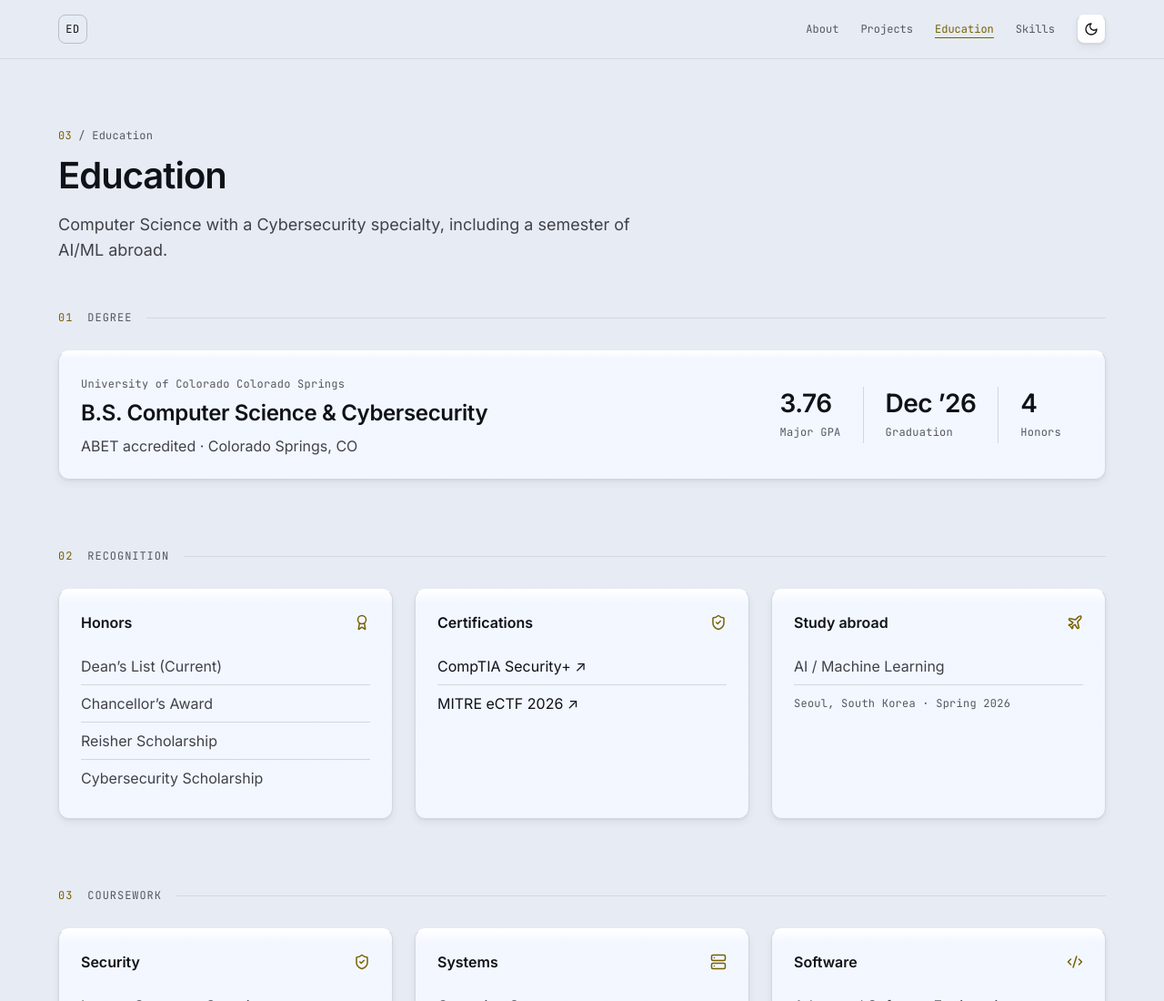
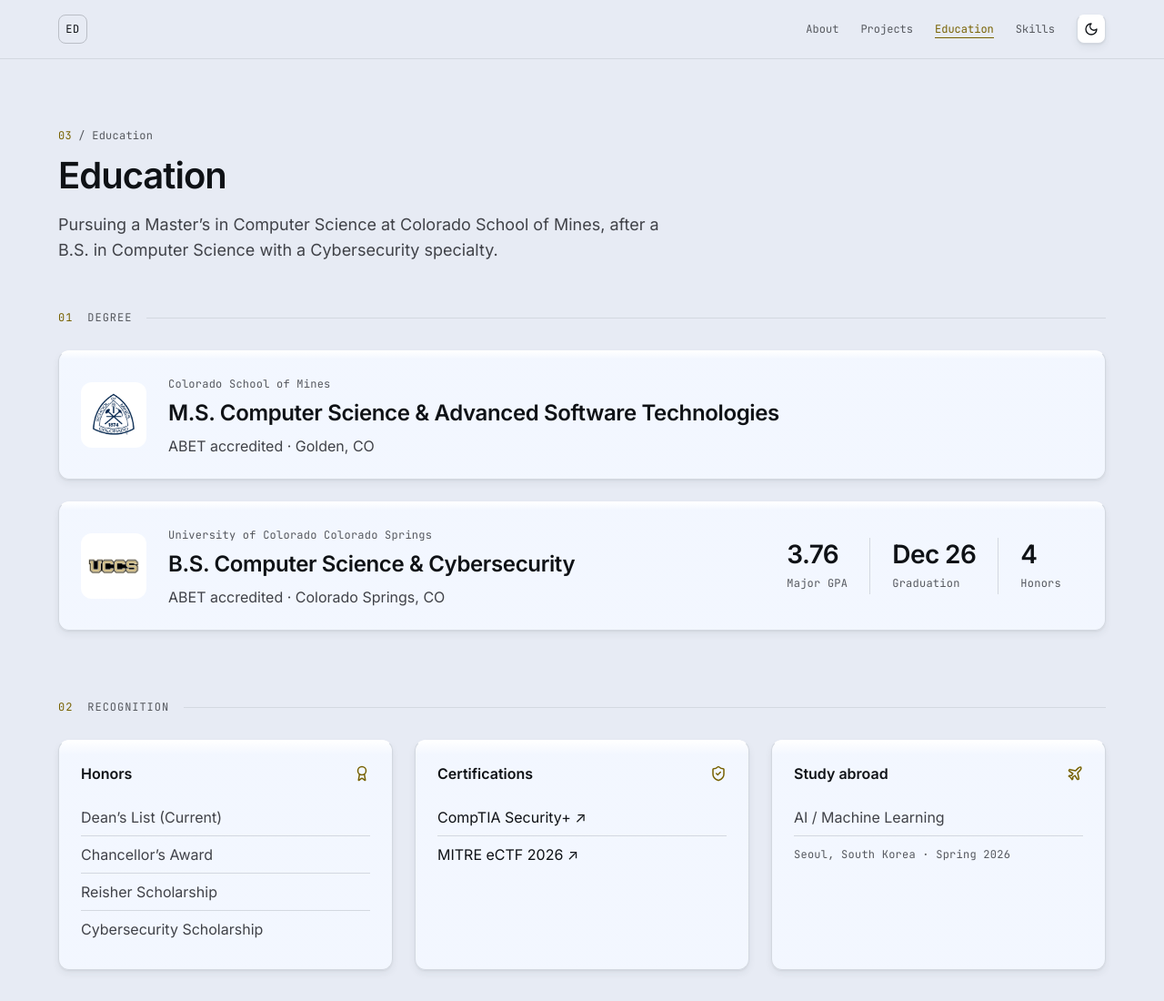
Before and after one commit to eduran04/eduran-portfolio, a plain HTML site: page education.html in a window 1280 px wide. Shown: the top 1100 px of the page at 91% size. Drawn offline with Linux system fonts and the light colour scheme.

Commit message:
update education & styling

```diff
--- a/css/style.css
+++ b/css/style.css
@@ -468,6 +468,9 @@ html:not(.js) .flip-btn { display: none; }
 }
 .degree h3 { margin-top: var(--s1); font: 600 24px/32px var(--sans); letter-spacing: -0.015em; }
 .degree .meta { margin-top: var(--s2); color: var(--text-muted); }
+.degree-id { display: flex; align-items: center; gap: var(--s4); }
+.degree-logo { width: 72px; height: 72px; flex: none; object-fit: contain; padding: 6px; background: #fff; border-radius: 12px; }
+.degree + .degree { margin-top: var(--s4); }
 .stats { display: grid; grid-template-columns: repeat(3, auto); }
 .stat { padding-inline: var(--s4); border-left: 1px solid var(--border-muted); }
 .stat:first-child { padding-left: 0; border-left: 0; }
--- a/education.html
+++ b/education.html
@@ -47,21 +47,34 @@
 <header class="page-head wrap">
   <p class="label eyebrow"><span class="idx">03</span> / Education</p>
   <h1>Education</h1>
-  <p class="lede">Computer Science with a Cybersecurity specialty, including a semester of AI/ML abroad.</p>
+  <p class="lede">Pursuing a Master&rsquo;s in Computer Science at Colorado School of Mines, after a B.S. in Computer Science with a Cybersecurity specialty.</p>
 </header>
 
 <main class="wrap" id="main">
   <section class="section" aria-labelledby="degree-h">
     <h2 class="section-title" id="degree-h"><span class="idx">01</span>Degree</h2>
     <div class="card degree">
-      <div>
+      <div class="degree-id">
+        <img class="degree-logo" src="assets/images/mines-logo.png" alt="Colorado School of Mines logo" width="64" height="64" loading="lazy" decoding="async" />
+        <div>
+        <p class="label">Colorado School of Mines</p>
+        <h3>M.S. Computer Science &amp; Advanced Software Technologies</h3>
+        <p class="meta">ABET accredited &middot; Golden, CO</p>
+                </div>
+              </div>
+    </div>
+    <div class="card degree">
+      <div class="degree-id">
+        <img class="degree-logo" src="assets/images/uccs-logo.png" alt="UCCS logo" width="64" height="64" loading="lazy" decoding="async" />
+        <div>
         <p class="label">University of Colorado Colorado Springs</p>
         <h3>B.S. Computer Science &amp; Cybersecurity</h3>
         <p class="meta">ABET accredited &middot; Colorado Springs, CO</p>
+        </div>
       </div>
       <div class="stats">
         <div class="stat"><span class="stat-value">3.76</span><span class="label">Major GPA</span></div>
-        <div class="stat"><span class="stat-value">Dec &rsquo;26</span><span class="label">Graduation</span></div>
+        <div class="stat"><span class="stat-value">Dec 26</span><span class="label">Graduation</span></div>
         <div class="stat"><span class="stat-value">4</span><span class="label">Honors</span></div>
       </div>
     </div>
```
Also changed, not shown: index.html (+9 -9 lines), skills.html (+0 -1 lines), assets/images/mines-logo.png (added), assets/images/uccs-logo.png (added), assets/images/uccs-signature-logo.png (added).
